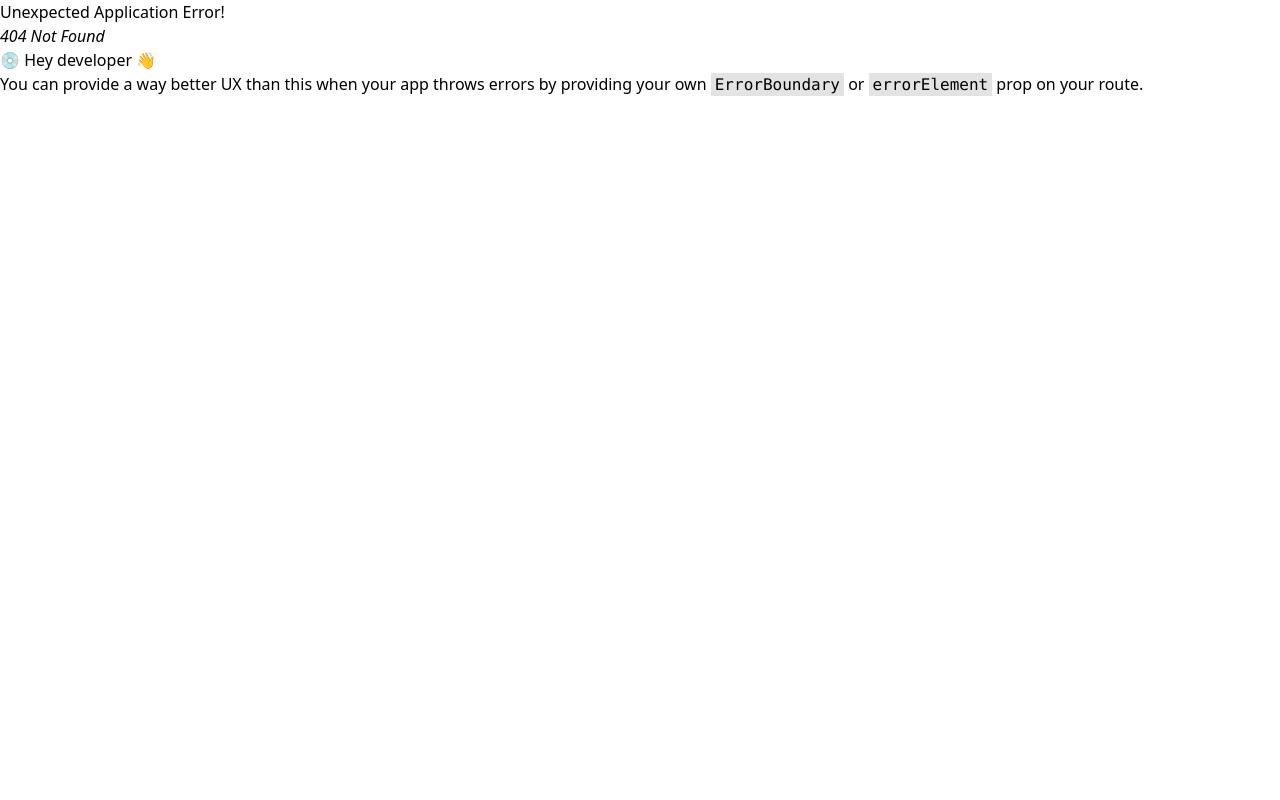
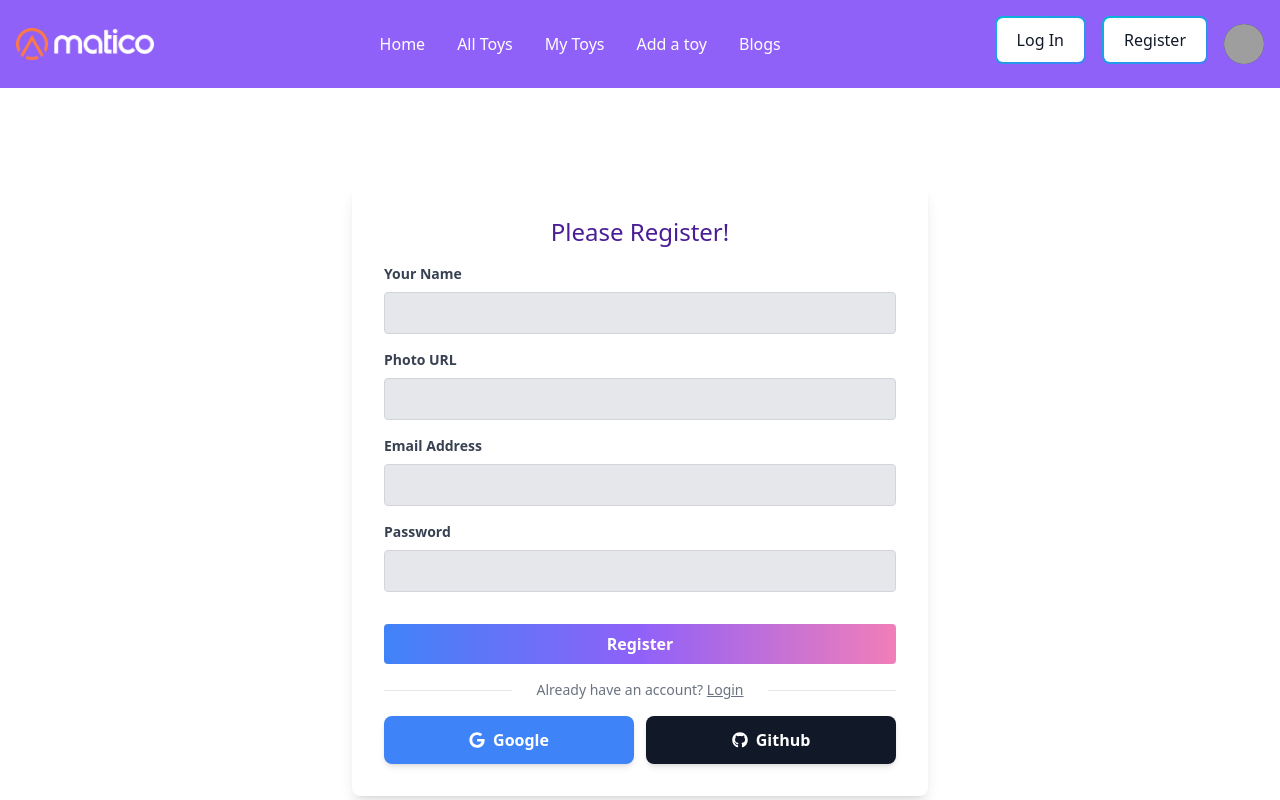
Before and after one commit to oliullah05/Toy-MarketPlace-Client-Site, a React (Vite) app: page /account/register in a window 1280 px wide. Before the commit this address had no page. Shown: the top 800 px of the page. Built offline with nearby package versions, Linux system fonts and the light colour scheme; grey boxes are pictures that could not be loaded.

Commit message:
login and registration form done

```diff
--- a/package.json
+++ b/package.json
@@ -16,6 +16,7 @@
     "react": "^18.2.0",
     "react-awesome-slider": "^4.1.0",
     "react-dom": "^18.2.0",
+    "react-icons": "^4.8.0",
     "react-router-dom": "^6.11.2",
     "sort-by": "^1.2.0"
   },
--- /dev/null
+++ b/src/Layouts/AccountLayout.jsx
@@ -0,0 +1,16 @@
+import React from 'react';
+import Navbar from '../Pages/Shared/Navbar/Navbar';
+import Footer from '../Pages/Shared/Footer/Footer';
+import { Outlet } from 'react-router-dom';
+
+const AccountLayout = () => {
+    return (
+        <div>
+            <Navbar></Navbar>
+            <Outlet></Outlet>
+            <Footer></Footer>
+        </div>
+    );
+};
+
+export default AccountLayout;
--- /dev/null
+++ b/src/Pages/Account/LogIn.jsx
@@ -0,0 +1,57 @@
+import React from 'react';
+import { Link, useLocation, useNavigate } from 'react-router-dom';
+import { FaGithub, FaGoogle } from "react-icons/fa";
+
+const LogIn = () => {
+    return (
+        <div className="py-6 lg:py-24">
+        <div className="bg-white rounded-lg shadow-lg mx-auto max-w-sm lg:max-w-xl">
+          <form className="w-full p-8">
+            <h1 className="text-2xl text-purple-900 text-center">Please Login!</h1>
+            <div className="mt-4">
+              <label className="block text-gray-700 text-sm font-bold mb-2">Email Address</label>
+              <input className="bg-gray-200 text-gray-700 focus:outline-none focus:shadow-outline border border-gray-300 rounded py-2 px-4 block w-full appearance-none" type="email" name="email" required />
+            </div>
+            <div className="mt-4">
+              <div className="flex justify-between">
+                <label className="block text-gray-700 text-sm font-bold mb-2">Password</label>
+                <p className="text-xs text-gray-500 cursor-pointer">Forget Password?</p>
+              </div>
+              <input className="bg-gray-200 text-gray-700 focus:outline-none focus:shadow-outline border border-gray-300 rounded py-2 px-4 block w-full appearance-none" type="password" name="password" required />
+            </div>
+            <div className="mt-8">
+              <button className="text-white font-bold py-2 px-4 w-full rounded hover:bg-gray-600 bg-gradient-to-r from-blue-500 via-purple-500 to-pink-400" type="submit">Login</button>
+            </div>
+            <div className="mt-4 flex items-center justify-between">
+              <span className="border-b w-1/5 md:w-1/4"></span>
+              <p className="text-sm text-center text-gray-500">Don't have an account? <Link to={"/account/register"} className="underline">Register</Link></p>
+              <span className="border-b w-1/5 md:w-1/4"></span>
+            </div>
+            {/* <div className='mt-4'>
+                {
+                    error ? <p className="text-sm text-center text-red-600">
+                        {error}
+                    </p> :
+                        <p className="text-sm text-center text-green-500">
+                            {success}
+                        </p>
+                }
+            </div> */}
+              <div className="flex flex-col lg:flex-row gap-3">
+              <button className="flex gap-2 items-center w-full justify-center mt-4 text-white rounded-lg shadow-md bg-blue-500">
+                <FaGoogle className="text-white" />
+                <span className="py-3 text-center text-white font-bold">Google</span>
+              </button>
+              <button className="flex gap-2 items-center w-full justify-center mt-4 text-white rounded-lg shadow-md bg-gray-900">
+                <FaGithub className="text-white" />
+                <span className="py-3 text-center text-white font-bold">Github</span>
+              </button>
+            </div>
+          </form>
+        </div>
+      </div>
+
+    );
+};
+
+export default LogIn;
--- /dev/null
+++ b/src/Pages/Account/Register.jsx
@@ -0,0 +1,51 @@
+import React from 'react';
+import { Link, useLocation, useNavigate } from 'react-router-dom';
+import { FaGithub, FaGoogle } from "react-icons/fa";
+const Register = () => {
+    return (
+        <div className="py-6 lg:py-24">
+        <div className="bg-white rounded-lg shadow-lg mx-auto max-w-sm lg:max-w-xl">
+          <form className="w-full p-8">
+            <h1 className="text-2xl text-purple-900 text-center">Please Register!</h1>
+            <div className="mt-4">
+              <label className="block text-gray-700 text-sm font-bold mb-2">Your Name</label>
+              <input className="bg-gray-200 text-gray-700 focus:outline-none focus:shadow-outline border border-gray-300 rounded py-2 px-4 block w-full appearance-none" type="text" name="name" />
+            </div>
+            <div className="mt-4">
+              <label className="block text-gray-700 text-sm font-bold mb-2">Photo URL</label>
+              <input className="bg-gray-200 text-gray-700 focus:outline-none focus:shadow-outline border border-gray-300 rounded py-2 px-4 block w-full appearance-none" type="url" name="photoUrl" />
+            </div>
+            <div className="mt-4">
+              <label className="block text-gray-700 text-sm font-bold mb-2">Email Address</label>
+              <input className="bg-gray-200 text-gray-700 focus:outline-none focus:shadow-outline border border-gray-300 rounded py-2 px-4 block w-full appearance-none" type="email" name="email" required />
+            </div>
+            <div className="mt-4">
+              <label className="block text-gray-700 text-sm font-bold mb-2">Password</label>
+              <input className="bg-gray-200 text-gray-700 focus:outline-none focus:shadow-outline border border-gray-300 rounded py-2 px-4 block w-full appearance-none" type="password" name="password" required />
+            </div>
+            <div className="mt-8">
+              <button className="text-white font-bold py-2 px-4 w-full rounded hover:bg-gray-600 bg-gradient-to-r from-blue-500 via-purple-500 to-pink-400" type="submit">Register</button>
+            </div>
+            <div className="mt-4 flex items-center justify-between">
+              <span className="border-b w-1/5 md:w-1/4"></span>
+              <p className="text-sm text-center text-gray-500">Already have an account? <Link to={"/account/login"} className="underline">Login</Link></p>
+              <span className="border-b w-1/5 md:w-1/4"></span>
+            </div>
+            <div className="flex flex-col lg:flex-row gap-3">
+              <button className="flex gap-2 items-center w-full justify-center mt-4 text-white rounded-lg shadow-md bg-blue-500">
+                <FaGoogle className="text-white" />
+                <span className="py-3 text-center text-white font-bold">Google</span>
+              </button>
+              <button className="flex gap-2 items-center w-full justify-center mt-4 text-white rounded-lg shadow-md bg-gray-900">
+                <FaGithub className="text-white" />
+                <span className="py-3 text-center text-white font-bold">Github</span>
+              </button>
+            </div>
+          </form>
+        </div>
+      </div>
+
+    );
+};
+
+export default Register;
```
Also changed, not shown: src/Routes/Routes.jsx (+17 -0 lines), 1 other file (tests, documents, lock files or other folders).
